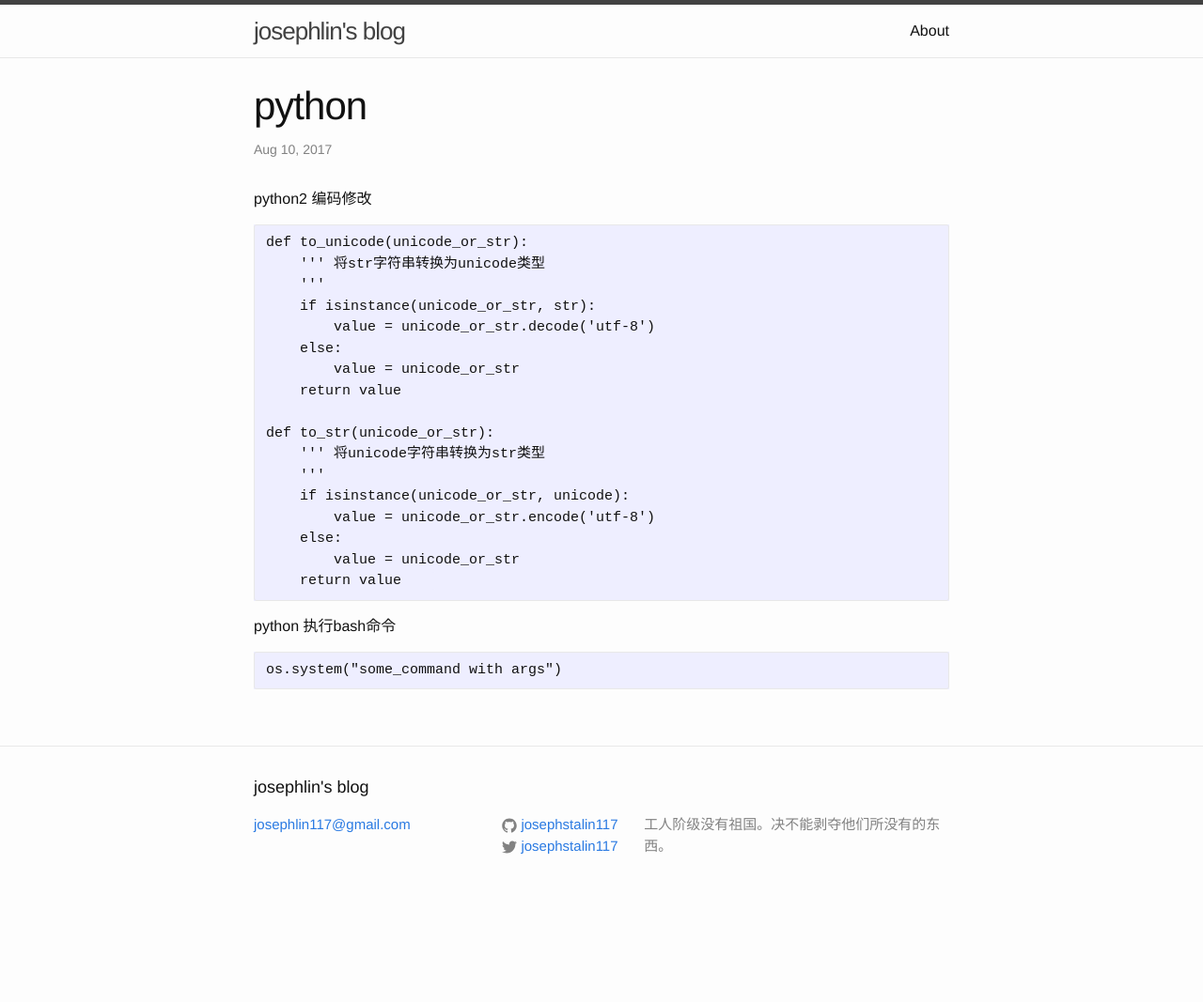
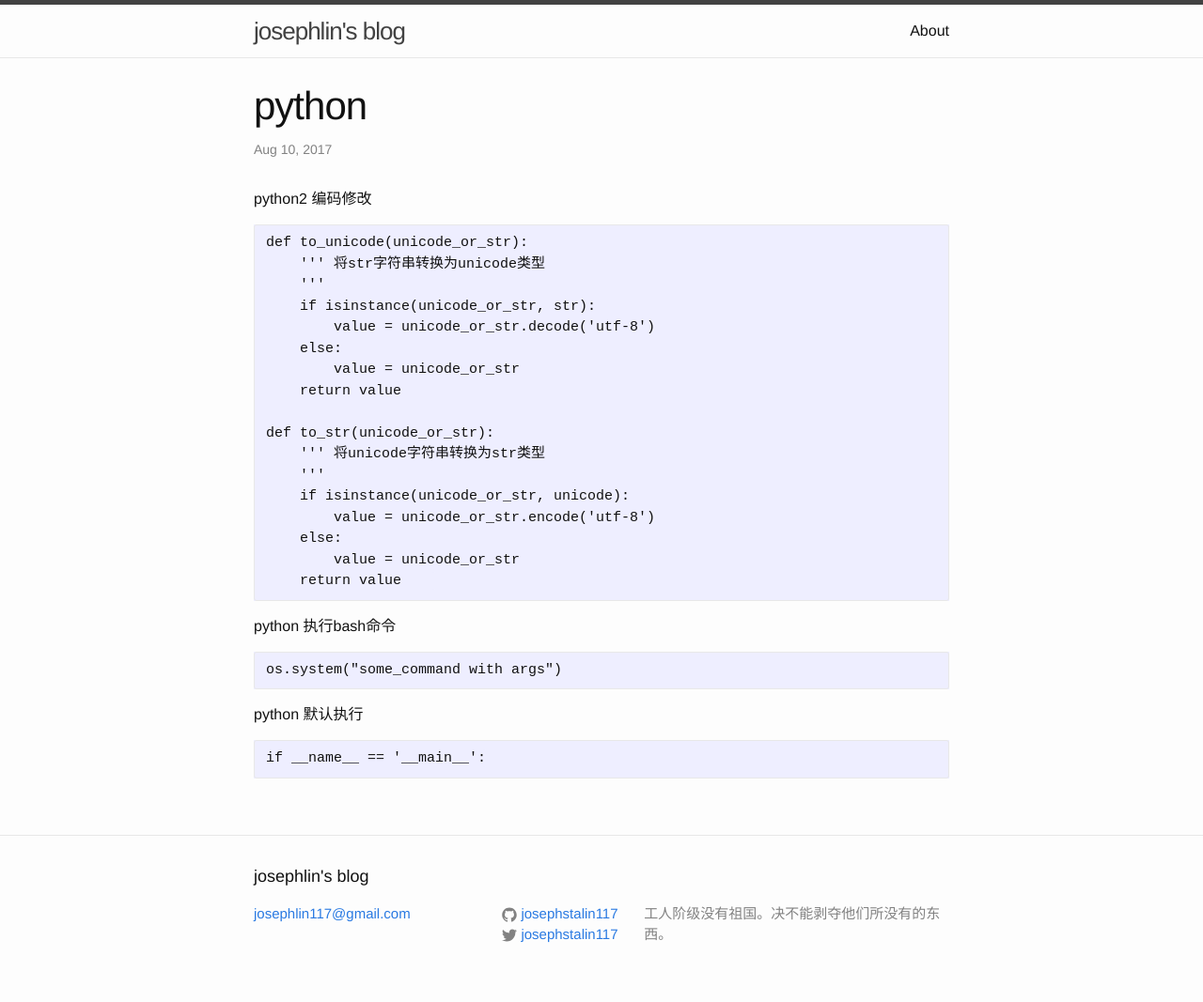
Before and after one commit to josephstalin117/josephstalin117.github.io, a Jekyll site: the page built from _posts/2017-08-10-python.markdown, in a window 1280 px wide. Shown: the whole page at 94% size. Built offline with Jekyll 4.4.1, drawn with Linux system fonts in a browser that asks for light colours; before the commit the page ends 972 px from its top, so only the background shows below that.

Commit message:
add python some edit

````diff
--- a/_posts/2017-08-10-python.markdown
+++ b/_posts/2017-08-10-python.markdown
@@ -31,3 +31,8 @@ python 执行bash命令
 ```
 os.system("some_command with args")
 ```
+
+python 默认执行
+```
+if __name__ == '__main__':
+```
````
